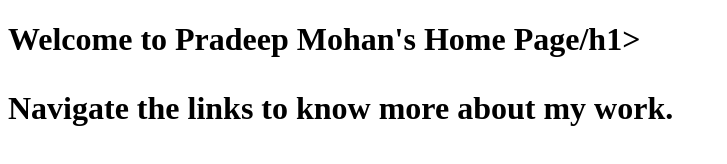
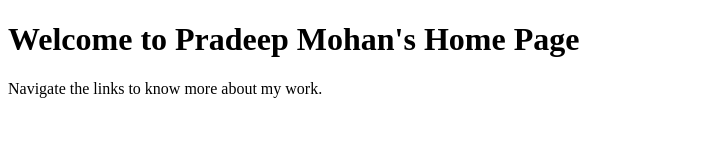
Before and after one commit to prdmohan/prdmohan.github.io, a plain HTML site: page index.html in a window 1280 px wide. Shown: the whole page, without its empty margins (0-727 px from the left). Drawn offline with Linux system fonts and the light colour scheme.

Commit message:
Fix Heading

```diff
--- a/index.html
+++ b/index.html
@@ -1,7 +1,7 @@
 <!DOCTYPE html>
 <html>
 <body>
-<h1>Welcome to Pradeep Mohan's Home Page/h1>
+<h1>Welcome to Pradeep Mohan's Home Page</h1>
 <p>Navigate the links to know more about my work.</p>
 </body>
 </html>
```
